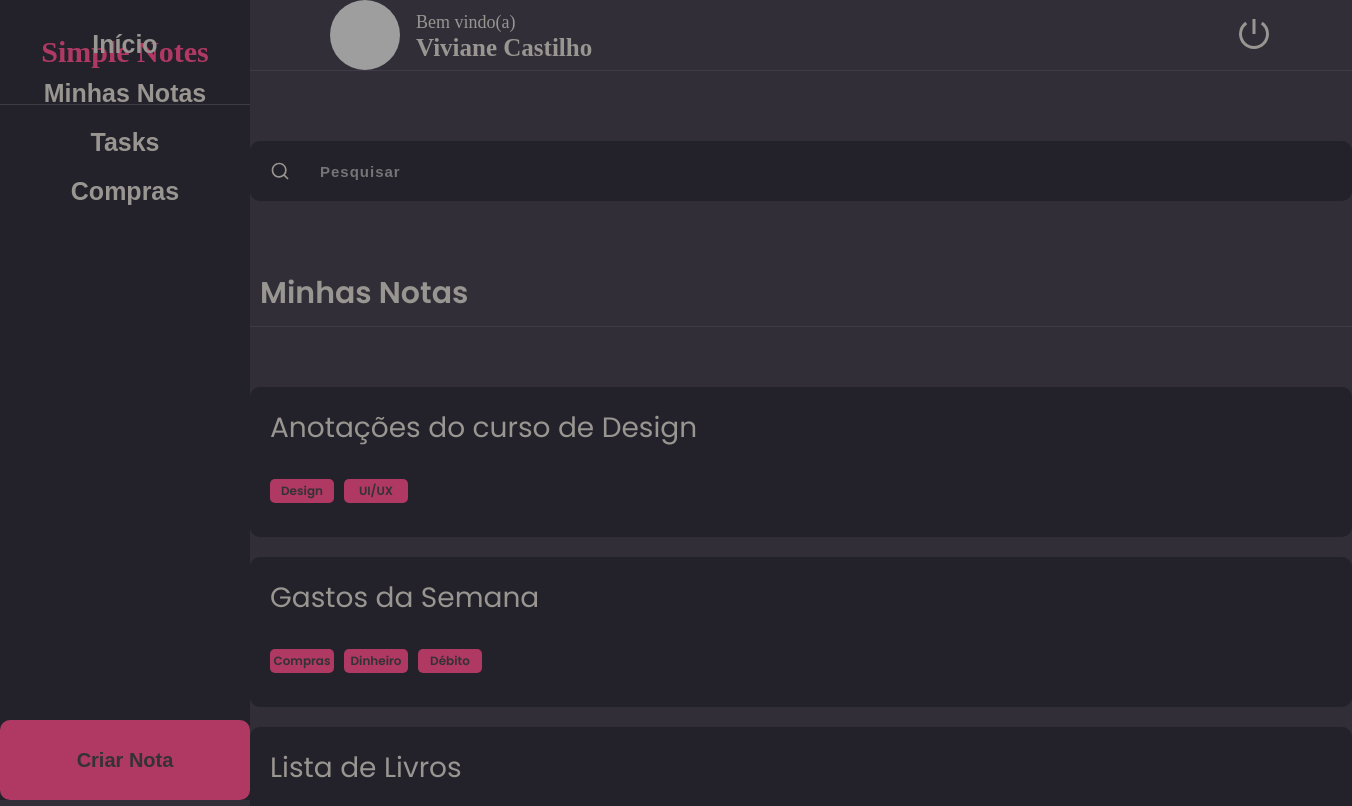
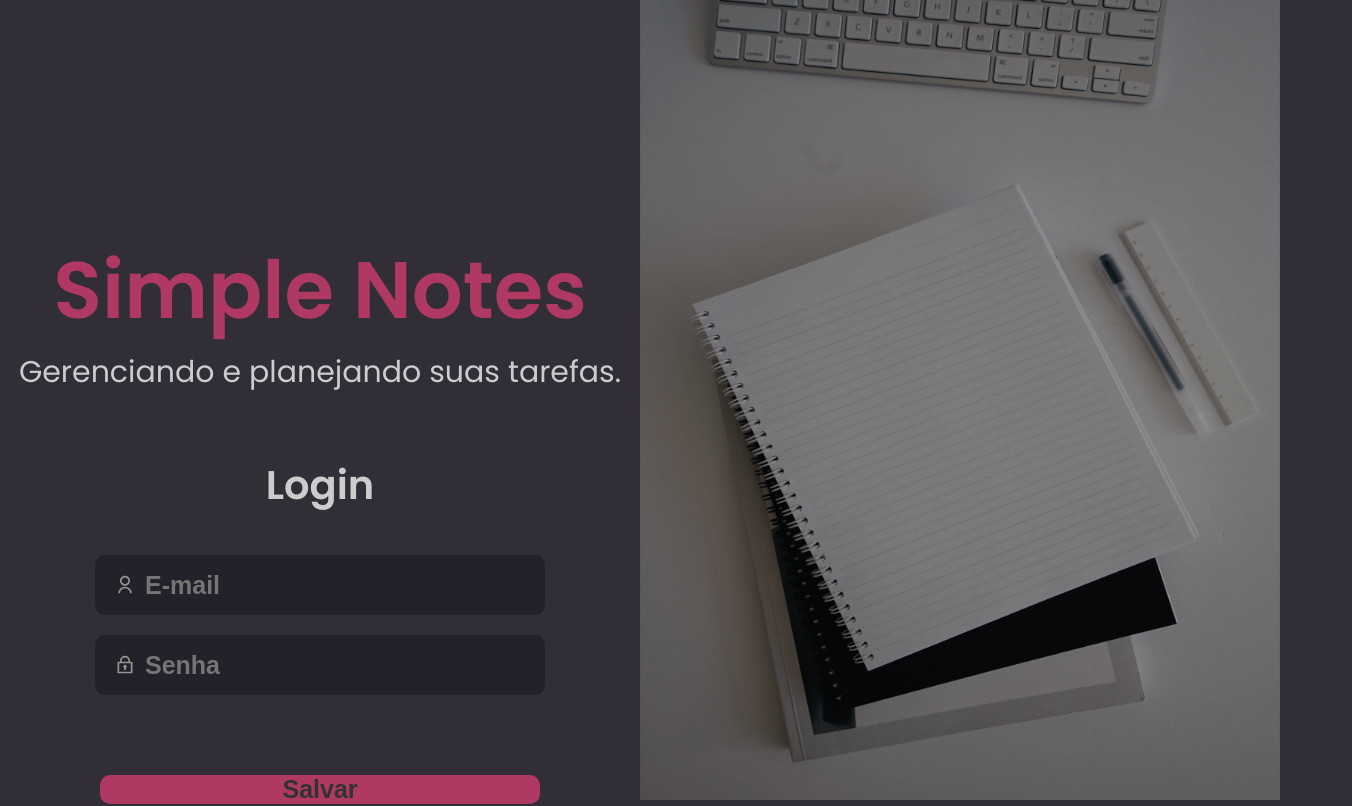
Before and after one commit to Vivicastilho/simplenotes, a React (Vite) app: page / in a window 1280 px wide. Shown: the top 806 px of the page, 1352 px wide, since content can reach past the window. Built offline with nearby package versions, Linux system fonts and the light colour scheme; grey boxes are pictures that could not be loaded.

Commit message:
SignIn Page

```diff
--- a/src/Components/Input/index.jsx
+++ b/src/Components/Input/index.jsx
@@ -1,10 +1,12 @@
 import { Container } from './styles';
-import { RiSearchLine } from 'react-icons/ri';
+import { RiSearchLine, RiUserLine, RiLock2Line } from 'react-icons/ri';
 
-export function Input({ title, ...rest }) {
+export function Input({ title, icon = 'search', ...rest }) {
   return (
     <Container>
-      <RiSearchLine />
+      {icon === 'search' && <RiSearchLine />}
+      {icon === 'user' && <RiUserLine />}
+      {icon === 'senha' && <RiLock2Line />}
       <input {...rest} />
     </Container>
   );
--- a/src/main.jsx
+++ b/src/main.jsx
@@ -2,14 +2,14 @@ import React from 'react';
 import ReactDOM from 'react-dom/client';
 import { ThemeProvider } from 'styled-components';
 import GlobalStyle from './styles/global';
-import { Home } from './pages/Home';
+import { Login } from './pages/Login';
 import theme from './styles/theme';
 
 ReactDOM.createRoot(document.getElementById('root')).render(
   <React.StrictMode>
     <ThemeProvider theme={theme}>
       <GlobalStyle />
-      <Home />
+      <Login />
     </ThemeProvider>
   </React.StrictMode>,
 );
--- a/src/pages/Login/index.jsx
+++ b/src/pages/Login/index.jsx
@@ -0,0 +1,22 @@
+import { Container } from './styles';
+import { Input } from '../../Components/Input';
+import { Button } from '../../Components/Button';
+import { ButtonText } from '../../Components/ButtonText';
+
+export function Login() {
+  return (
+    <Container>
+      <div className="signin">
+        <h1>Simple Notes</h1>
+        <h2>Gerenciando e planejando suas tarefas.</h2>
+        <p>Login</p>
+        <div className="boxInput">
+          <Input className="user" placeholder="E-mail" icon="user" />
+          <Input className="user" placeholder="Senha" icon="senha" />
+        </div>
+        <Button className="botao" title="Salvar" />
+        <ButtonText className="botaoTexto" title="Criar Conta" />
+      </div>
+    </Container>
+  );
+}
--- a/src/pages/Login/styles.js
+++ b/src/pages/Login/styles.js
@@ -0,0 +1,66 @@
+import styled from 'styled-components';
+import background from '../../assets/background.png';
+
+export const Container = styled.div`
+  display: flex;
+  font-family: 'Poppins', sans-serif;
+  flex-direction: row;
+  justify-content: space-between;
+  width: 100%;
+  height: 100vh;
+  display: flex;
+  background-image: url(${background});
+  background-repeat: no-repeat;
+  background-size: 50% 100vh;
+  background-position: right;
+
+  .signin {
+    display: flex;
+    flex-direction: column;
+    align-items: center;
+    width: 50%;
+    margin-top: 230px;
+
+    h1 {
+      color: ${({ theme }) => theme.COLORS.PRIMARY_COLOR};
+      font-size: 80px;
+
+      font-weight: 600;
+    }
+    h2 {
+      font-size: 30px;
+      font-weight: 500;
+      color: ${({ theme }) => theme.COLORS.FONT_WHITE};
+    }
+    p {
+      color: ${({ theme }) => theme.COLORS.FONT_WHITE};
+      font-size: 40px;
+      font-weight: 600;
+      margin-top: 60px;
+      margin-bottom: 40px;
+    }
+    .boxInput {
+      display: flex;
+      flex-direction: column;
+      gap: 20px;
+    }
+    .user {
+      width: 400px;
+      height: 60px;
+      font-size: 25px;
+      font-weight: 600;
+      margin-left: 10px;
+    }
+    .botao {
+      width: 440px;
+      height: 60px;
+      margin-top: 80px;
+      font-size: 25px;
+    }
+    .botaoTexto {
+      font-size: 25px;
+      font-weight: 600;
+      margin-top: 110px;
+    }
+  }
+`;
```
Also changed, not shown: src/assets/background.png (added).
